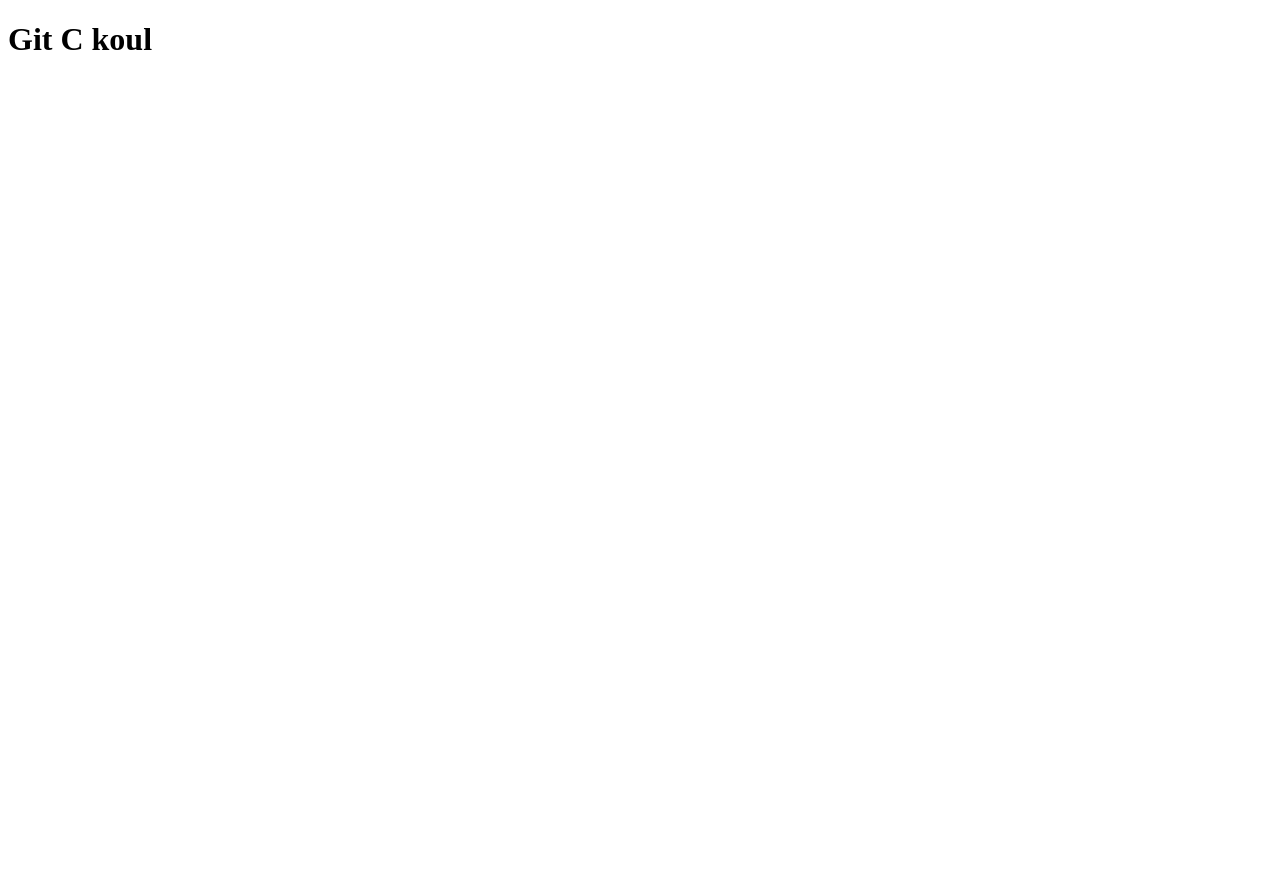
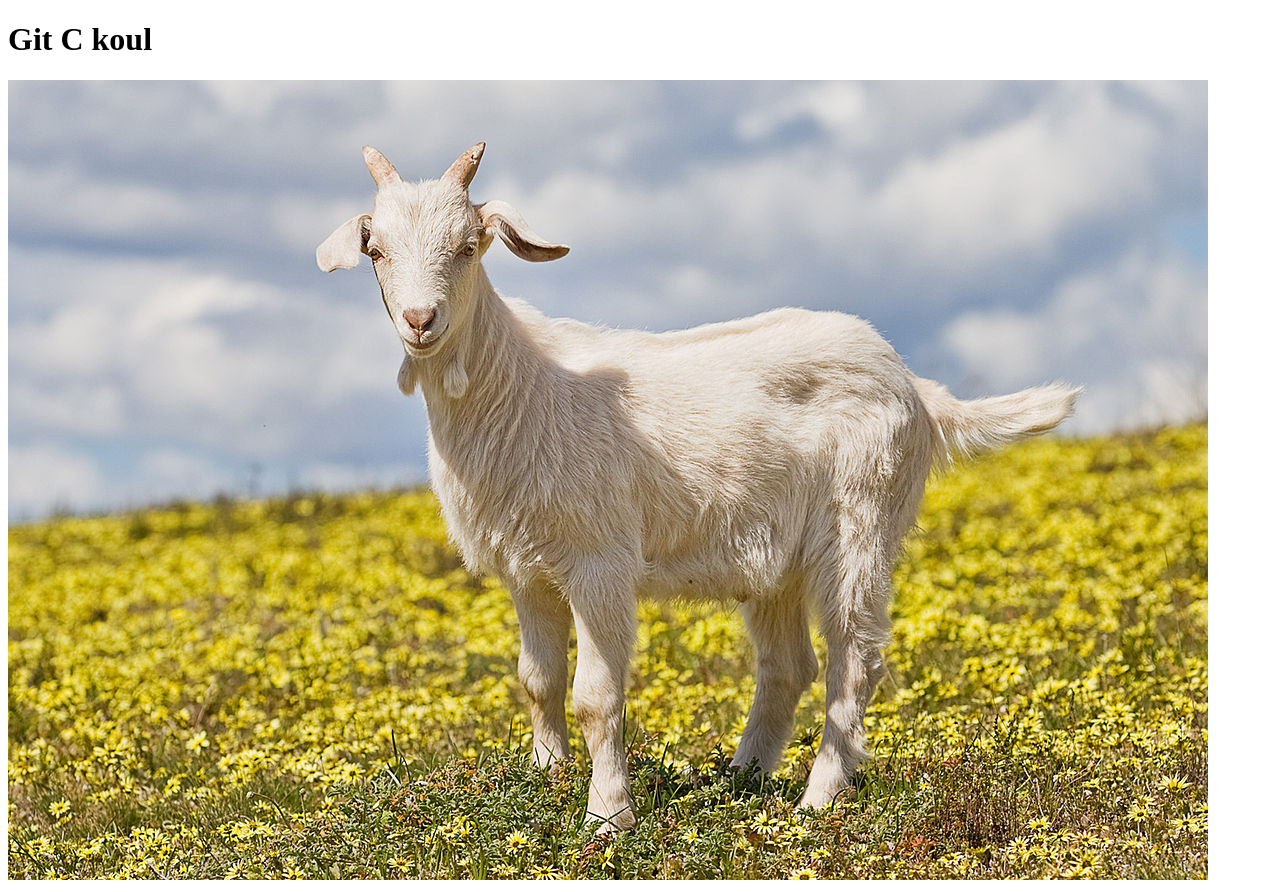
Before and after one commit to benjaminberteau/githubsandboxBB, a plain HTML site: page index.html in a window 1280 px wide. Before the commit the page ends 800 px from the top, so only its background shows below. Drawn offline with Linux system fonts and the light colour scheme.

Commit message:
third commit
goat spawned

```diff
--- a/index.html
+++ b/index.html
@@ -6,5 +6,6 @@
   </head>
   <body>
       <h1>Git C koul</h1>
+      <img src="images/goat.jpg" alt="aveugle">
   </body>
 </html>
```
Also changed, not shown: images/goat.jpg (added).
